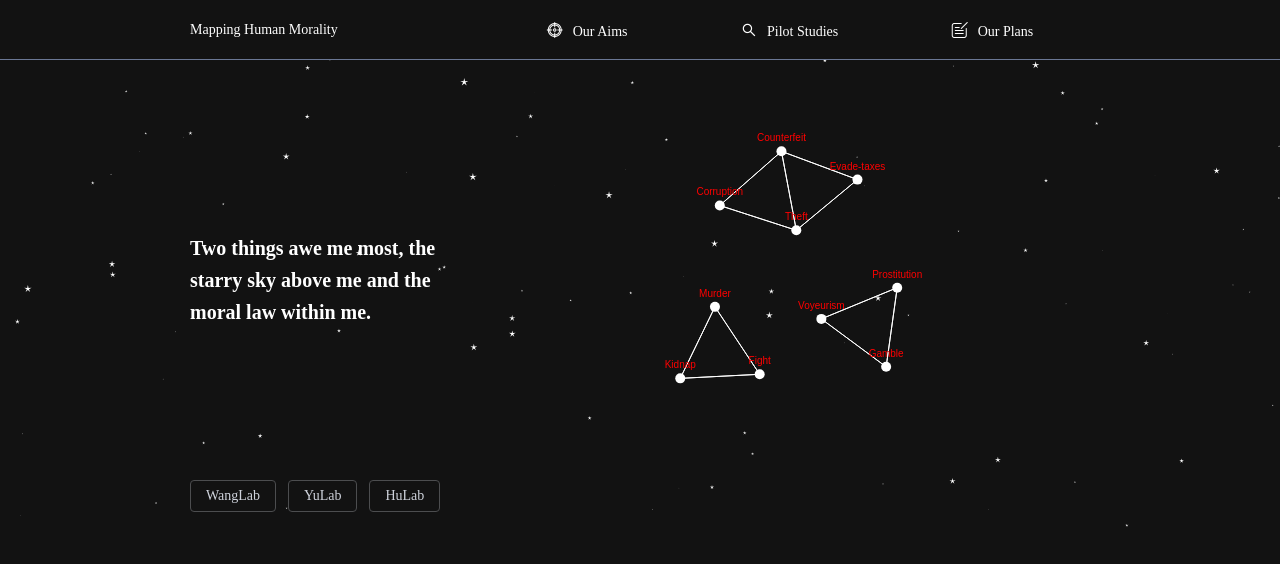
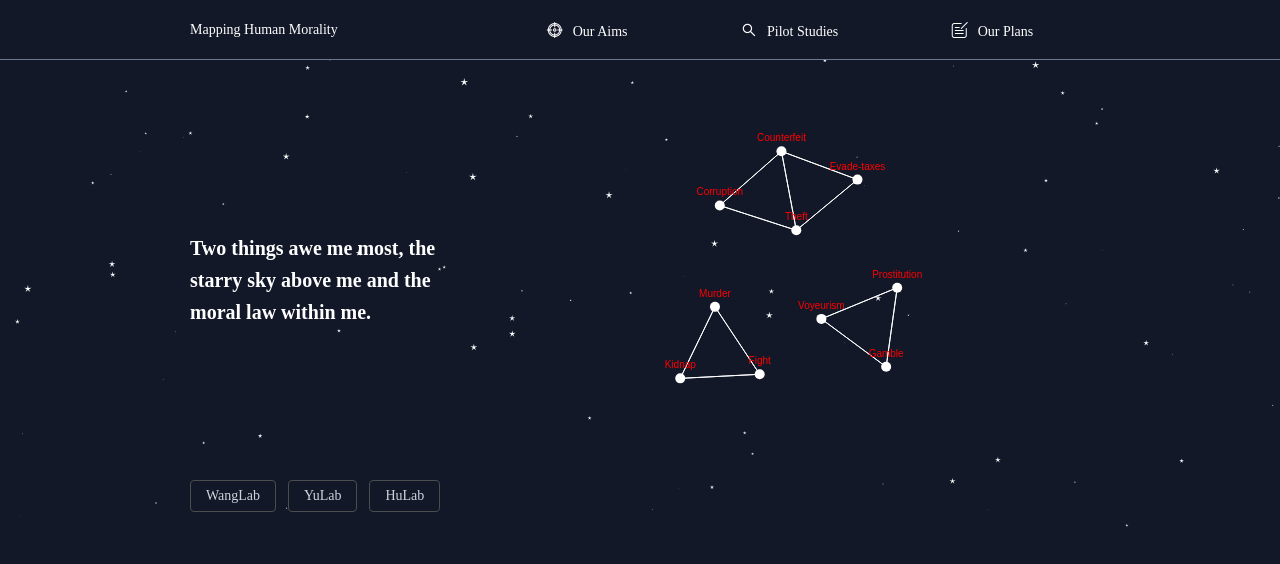
Before and after one commit to bnu-wang/morality_website, a Vue app: page /#/ in a window 1280 px wide. Shown: the top 564 px of the page. Built offline with nearby package versions, Linux system fonts and the light colour scheme.

Commit message:
update background color

```diff
--- a/src/assets/css/reset.css
+++ b/src/assets/css/reset.css
@@ -11,6 +11,7 @@
  html {
     line-height: 1.15; /* 1 */
     -webkit-text-size-adjust: 100%; /* 2 */
+    background-color: #121828;
   }
 
   /* Sections
```
